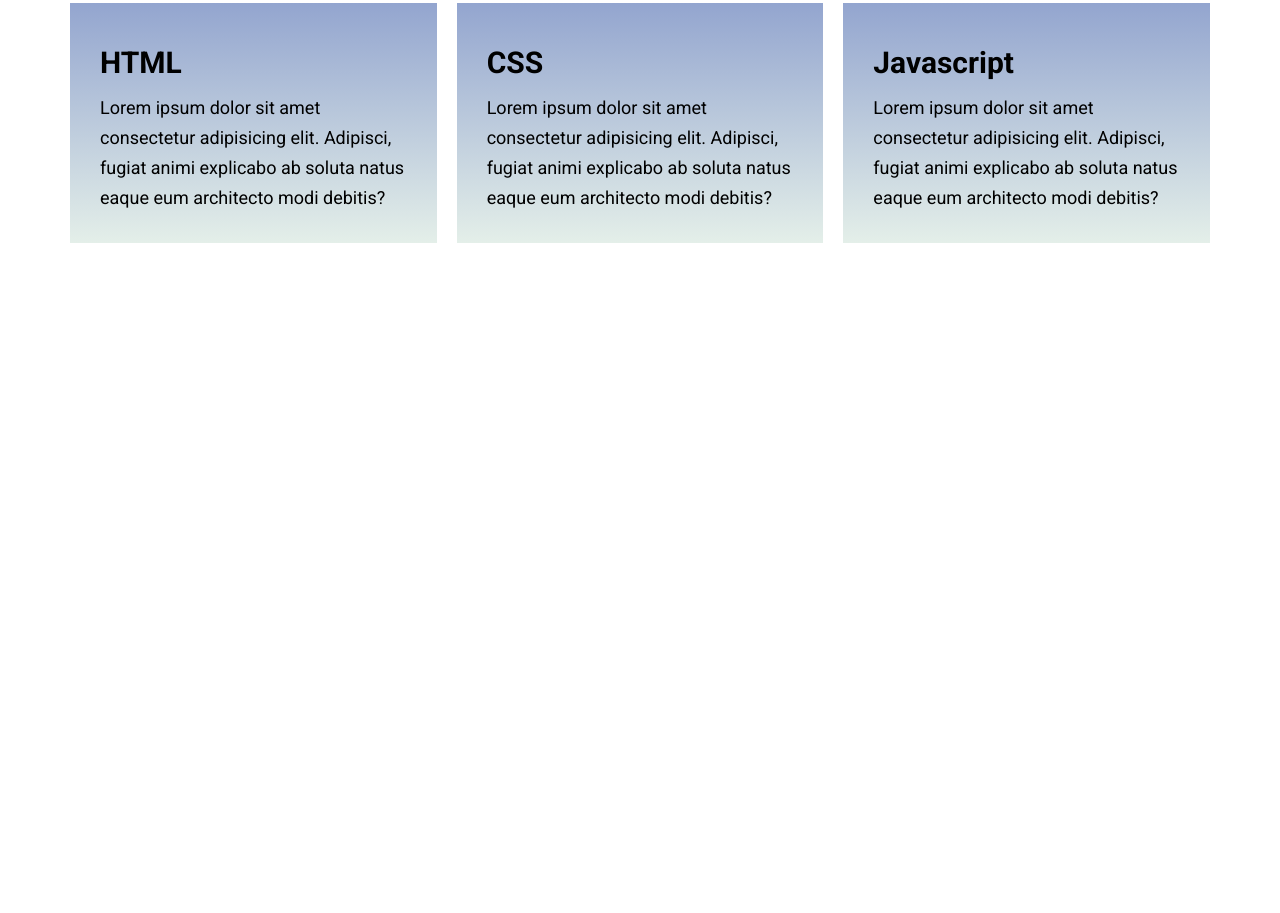
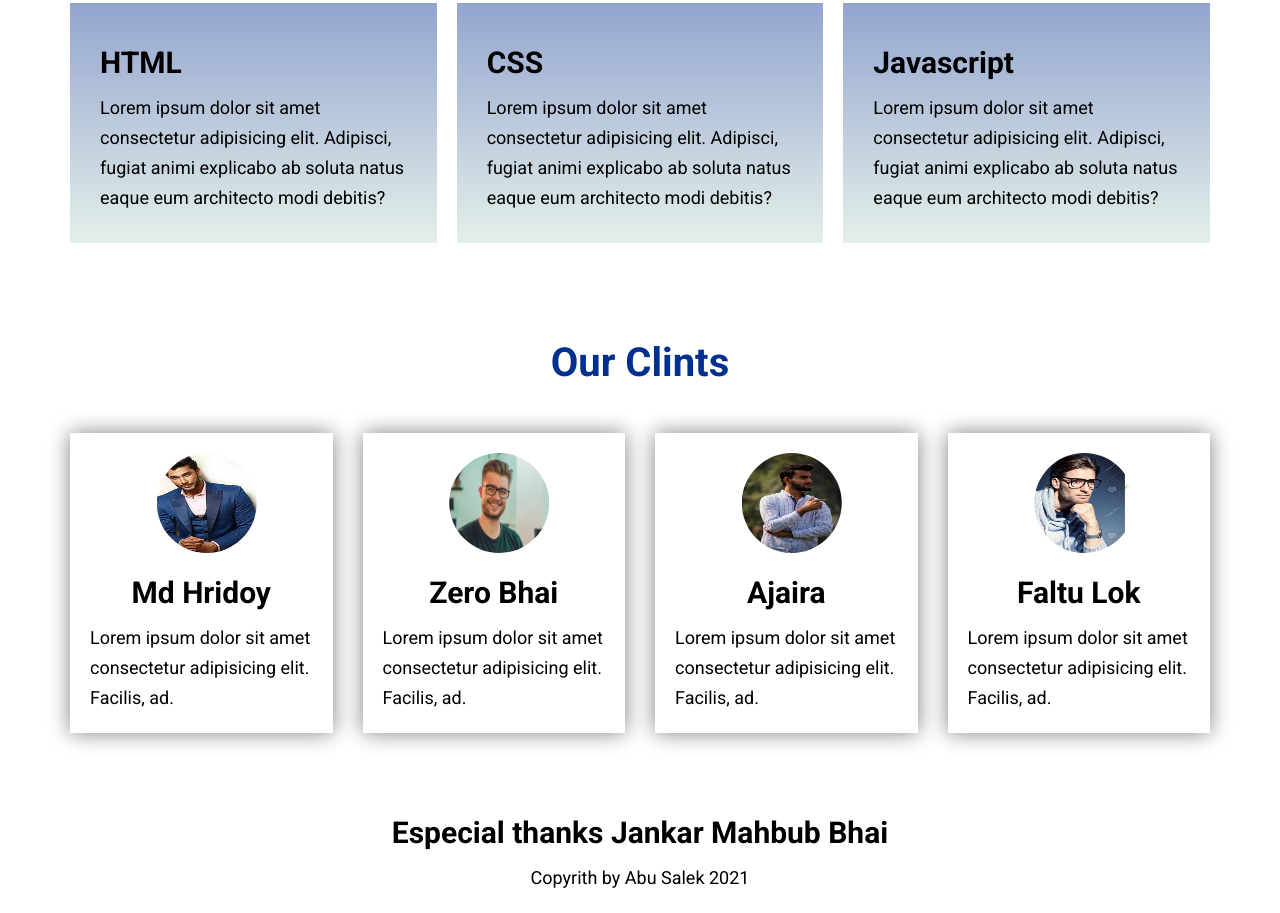
Before and after one commit to salekmia/project-one, a plain HTML site: page index.html in a window 1280 px wide. Shown: the part 847-1760 px from the top of the page. Before the commit the page ends 1160 px from the top, so only its background shows below. Drawn offline with Linux system fonts and the light colour scheme.

Commit message:
Almost finished the project

```diff
--- a/index.html
+++ b/index.html
@@ -61,6 +61,41 @@
                 </div>
             </div>
         </section>
+
+
+        <!-- section four -->
+        <section class="section-four">
+            <h2><span>Our Clints</span></h2>
+            <div class="section-four-container">
+                <div class="section-four-item one">
+                    <img src="images/clint1.jpeg" alt="clint one">
+                    <h3>Md Hridoy</h3>
+                    <p>Lorem ipsum dolor sit amet consectetur adipisicing elit. Facilis, ad.</p>
+                </div>
+                <div class="section-four-item two">
+                    <img src="images/clint2.jpeg" alt="clint one">
+                    <h3>Zero Bhai</h3>
+                    <p>Lorem ipsum dolor sit amet consectetur adipisicing elit. Facilis, ad.</p>
+                </div>
+                <div class="section-four-item three">
+                    <img src="images/clint3.jpeg" alt="clint one">
+                    <h3>Ajaira</h3>
+                    <p>Lorem ipsum dolor sit amet consectetur adipisicing elit. Facilis, ad.</p>
+                </div>
+                <div class="section-four-item four">
+                    <img src="images/clint4.jpeg" alt="clint one">
+                    <h3>Faltu Lok</h3>
+                    <p>Lorem ipsum dolor sit amet consectetur adipisicing elit. Facilis, ad.</p>
+                </div>
+            </div>
+        </section>
+
+
+        <!-- footer -->
+        <footer>
+            <h3>Especial thanks Jankar Mahbub Bhai</h3>
+            <p>Copyrith by Abu Salek 2021</p>
+        </footer>
     </div>
 </body>
 </html>
--- a/style.css
+++ b/style.css
@@ -135,8 +135,50 @@
 
 
 /* section-four */
-.section-four {
+.section-four h2 {
+    text-align: center;
+    margin-bottom: 40px;
+}
 
+.section-four-container {
+    display: flex;
+}
+
+.section-four-item {
+    width: 25%;
+    padding: 20px;
+    box-shadow: 0px 0px 20px gray;
+}
+
+.section-four-item.one {
+    margin-right: 15px;
+}
+
+.section-four-item.two {
+    margin: 0 15px;
+}
+
+.section-four-item.three {
+    margin: 0 15px;
+}
+
+.section-four-item.four {
+    margin-left: 15px;
+}
+
+.section-four-item img {
+    width: 100px;
+    height: 100px;
+    margin-left: 30%;
+    clip-path: circle(50% at 50% 50%);
+}
+
+.section-four-item h3 {
+    text-align: center;
 }
 
 /* footer */
+footer {
+    text-align: center;
+    margin: 20px 0;
+}
```
